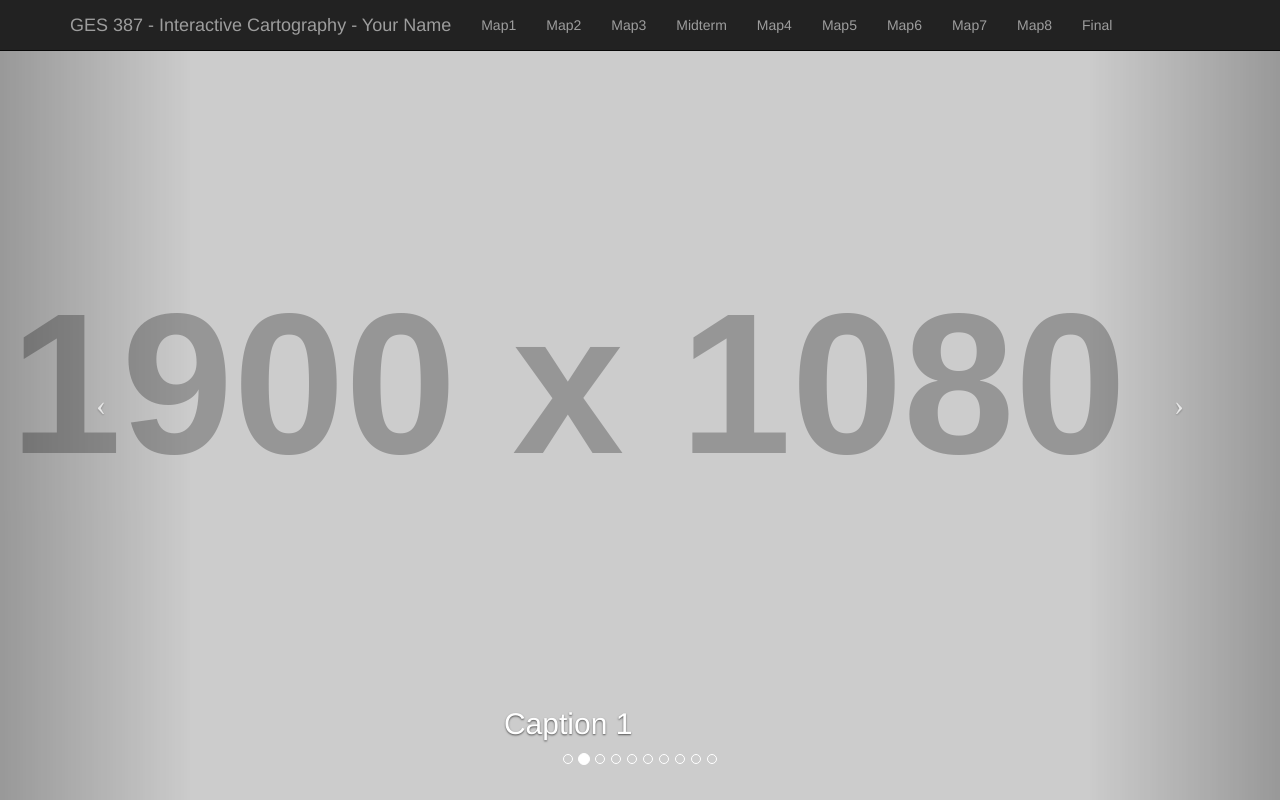
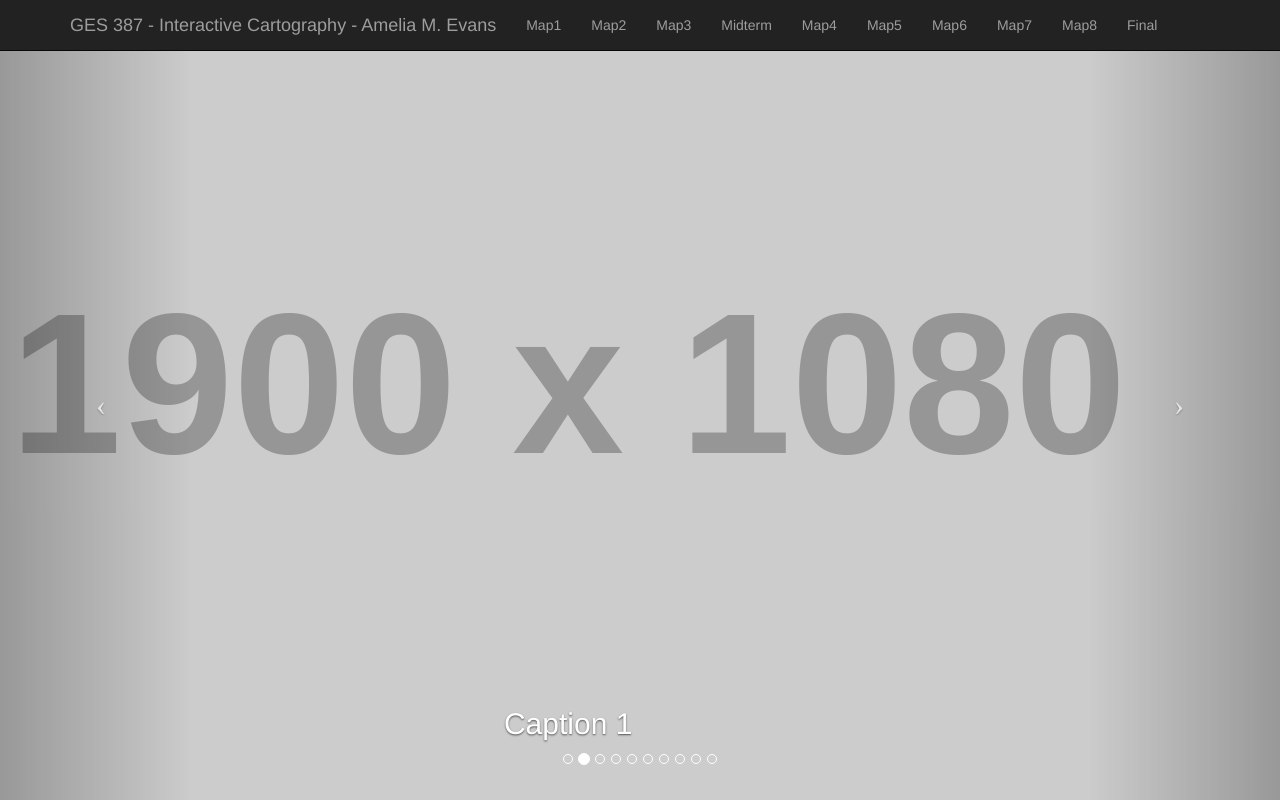
Before and after one commit to amevans4/GES-387, a plain HTML site: page index.html in a window 1280 px wide. Shown: the top 800 px of the page. Drawn offline with Linux system fonts and the light colour scheme; placeholder pictures from the web are drawn by us.

Commit message:
Update index.html

```diff
--- a/index.html
+++ b/index.html
@@ -39,7 +39,7 @@
                     <span class="icon-bar"></span>
                     <span class="icon-bar"></span>
                 </button>
-                <a class="navbar-brand" href="#">GES 387 - Interactive Cartography - Your Name</a>
+                <a class="navbar-brand" href="#">GES 387 - Interactive Cartography - Amelia M. Evans</a>
             </div>
             <div class="collapse navbar-collapse" id="bs-example-navbar-collapse-1" >
                 <ul class="nav navbar-nav">
```
